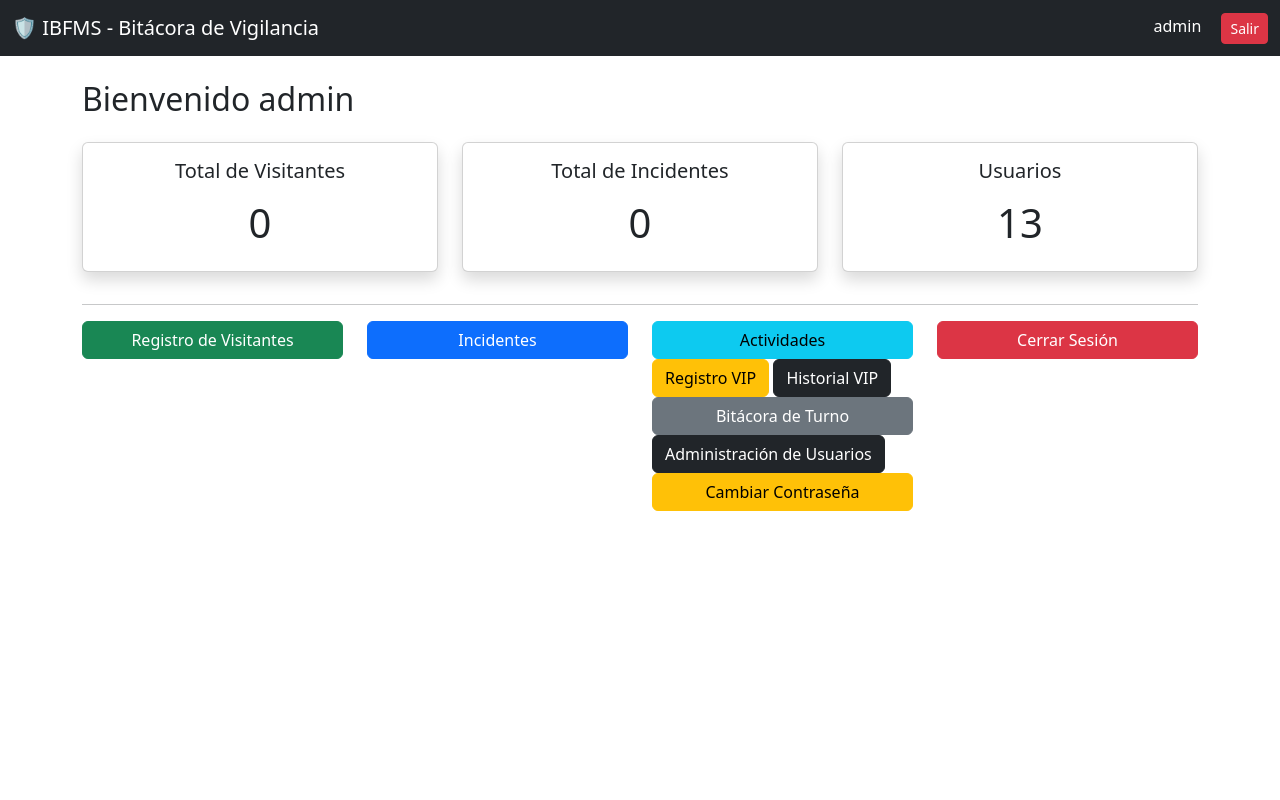
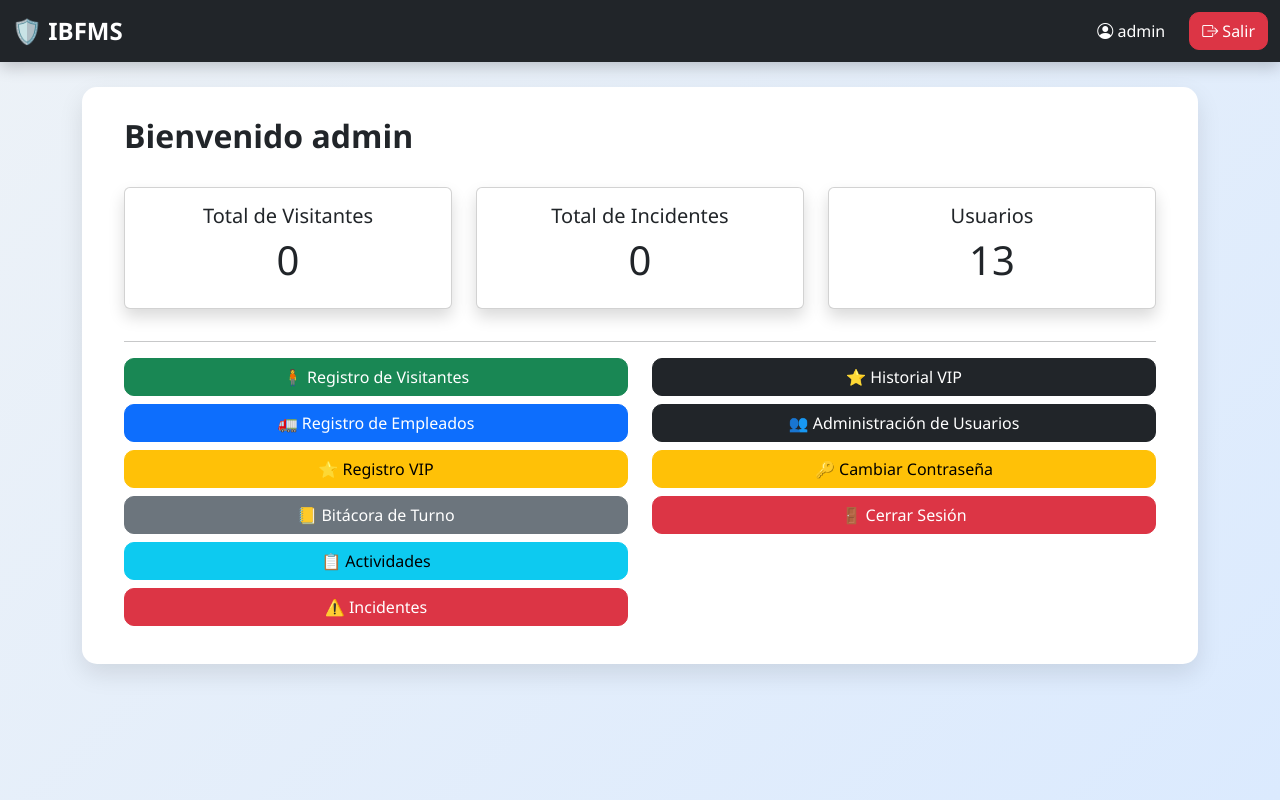
Before and after one commit to ullsesojeda/ibfms, a Flask app: page /dashboard in a window 1280 px wide. Run offline with Flask 3, Linux system fonts and the light colour scheme; a user stored in the database is signed in; data comes from the database, SQL or seed files in the repository; data that the repository does not hold is empty.

Commit message:
Add files via upload

```diff
--- a/app.py
+++ b/app.py
@@ -28,7 +28,8 @@ from models import (
     Incidente,
     Actividad,
     BitacoraTurno,
-    RegistroVIP
+    RegistroVIP,
+    Empleado
 )
 
 from datetime import datetime
@@ -566,6 +567,77 @@ def actividades():
         )
 
 @app.route(
+    "/empleados",
+    methods=["GET", "POST"]
+)
+@login_required
+def empleados():
+
+    if request.method == "POST":
+
+        nuevo = Empleado(
+            fecha=datetime.now().strftime(
+                "%d/%m/%Y"
+            ),
+            chofer=request.form["chofer"],
+            vehiculo=request.form["vehiculo"],
+            entrada=datetime.now().strftime(
+                "%H:%M:%S"
+            ),
+            guardia=current_user.usuario
+        )
+
+        db.session.add(nuevo)
+        db.session.commit()
+
+        flash(
+            "Entrada registrada.",
+            "success"
+        )
+
+        return redirect(
+            url_for("empleados")
+        )
+
+    datos = (
+        Empleado.query
+        .order_by(
+            Empleado.id.desc()
+        )
+        .all()
+    )
+
+    return render_template(
+        "empleados.html",
+        empleados=datos
+    )
+
+@app.route(
+    "/registrar_salida_empleado/<int:id>"
+)
+@login_required
+def registrar_salida_empleado(id):
+
+    empleado = Empleado.query.get_or_404(id)
+
+    empleado.salida = (
+        datetime.now().strftime(
+            "%H:%M:%S"
+        )
+    )
+
+    db.session.commit()
+
+    flash(
+        "Salida registrada.",
+        "success"
+    )
+
+    return redirect(
+        url_for("empleados")
+    )
+
+@app.route(
     "/registro_vip",
     methods=["GET", "POST"]
 )
--- a/templates/base.html
+++ b/templates/base.html
@@ -1,57 +1,156 @@
 <!DOCTYPE html>
 <html lang="es">
+
 <head>
+
     <meta charset="UTF-8">
-    <meta name="viewport" content="width=device-width, initial-scale=1">
+
+    <meta
+        name="viewport"
+        content="width=device-width, initial-scale=1"
+    >
+
     <title>IBFMS</title>
 
     <link
         href="https://cdn.jsdelivr.net/npm/bootstrap@5.3.3/dist/css/bootstrap.min.css"
         rel="stylesheet"
     >
+
+    <link
+        rel="stylesheet"
+        href="https://cdn.jsdelivr.net/npm/bootstrap-icons@1.11.3/font/bootstrap-icons.min.css"
+    >
+
+    <style>
+
+        body{
+
+            background:linear-gradient(
+                135deg,
+                #edf2f7,
+                #dbeafe
+            );
+
+            min-height:100vh;
+
+            font-family:Segoe UI,Tahoma,Geneva,Verdana,sans-serif;
+
+        }
+
+        .navbar{
+
+            box-shadow:0 5px 15px rgba(0,0,0,.20);
+
+        }
+
+        .contenido{
+
+            background:white;
+
+            padding:30px;
+
+            border-radius:15px;
+
+            box-shadow:0 10px 25px rgba(0,0,0,.10);
+
+            margin-top:25px;
+
+            margin-bottom:30px;
+
+        }
+
+        .alert{
+
+            border-radius:10px;
+
+        }
+
+        .btn{
+
+            border-radius:10px;
+
+        }
+
+        table{
+
+            background:white;
+
+        }
+
+        h2{
+
+            font-weight:bold;
+
+        }
+
+    </style>
+
 </head>
 
 <body>
 
-<nav class="navbar navbar-dark bg-dark">
+<nav class="navbar navbar-expand-lg navbar-dark bg-dark">
+
 <div class="container-fluid">
-        <span class="navbar-brand">
-            🛡️ IBFMS - Bitácora de Vigilancia
+
+<span class="navbar-brand fs-4">
+
+🛡️ <strong>IBFMS</strong>
+
 </span>
 
 {% if current_user.is_authenticated %}
-        <div>
-            <span class="text-white me-3">
+
+<div class="d-flex align-items-center">
+
+<span class="text-white me-4">
+
+<i class="bi bi-person-circle"></i>
+
 {{ current_user.usuario }}
+
 </span>
 
 <a
 href="{{ url_for('logout') }}"
-                class="btn btn-danger btn-sm"
+class="btn btn-danger"
 >
+
+<i class="bi bi-box-arrow-right"></i>
+
 Salir
+
 </a>
+
 </div>
+
 {% endif %}
+
 </div>
+
 </nav>
 
-<div class="container mt-4">
+<div class="container">
 
-{% with messages =
-get_flashed_messages(with_categories=true) %}
+<div class="contenido">
+
+{% with messages = get_flashed_messages(with_categories=true) %}
 
 {% if messages %}
 
-{% for categoria, mensaje in messages %}
+{% for categoria,mensaje in messages %}
 
 <div class="alert alert-{{ categoria }}">
+
 {{ mensaje }}
+
 </div>
 
 {% endfor %}
 
 {% endif %}
+
 {% endwith %}
 
 {% block contenido %}
@@ -59,5 +158,8 @@ get_flashed_messages(with_categories=true) %}
 
 </div>
 
+</div>
+
 </body>
+
 </html>
--- a/templates/dashboard.html
+++ b/templates/dashboard.html
@@ -2,58 +2,72 @@
 
 {% block contenido %}
 
-<div class="row">
+<div class="container">
+
+    <div class="row mb-4">
 
         <div class="col-12">
-        <h2 class="mb-4">
+            <h2>
                 Bienvenido {{ current_user.usuario }}
             </h2>
         </div>
 
     </div>
 
-<div class="row">
+    <div class="row text-center">
 
         <div class="col-md-4 mb-3">
+
             <div class="card shadow">
-            <div class="card-body text-center">
+
+                <div class="card-body">
 
                     <h5>Total de Visitantes</h5>
 
-                <h1 class="mt-3">
+                    <h1>
                         {{ visitantes }}
                     </h1>
 
                 </div>
+
             </div>
+
         </div>
 
         <div class="col-md-4 mb-3">
+
             <div class="card shadow">
-            <div class="card-body text-center">
+
+                <div class="card-body">
 
                     <h5>Total de Incidentes</h5>
 
-                <h1 class="mt-3">
+                    <h1>
                         {{ incidentes }}
                     </h1>
 
                 </div>
+
             </div>
+
         </div>
 
         <div class="col-md-4 mb-3">
+
             <div class="card shadow">
-            <div class="card-body text-center">
+
+                <div class="card-body">
 
                     <h5>Usuarios</h5>
 
-                <h1 class="mt-3">
+                    <h1>
                         {{ usuarios }}
                     </h1>
 
                 </div>
+
             </div>
+
         </div>
 
     </div>
@@ -62,83 +76,90 @@
 
     <div class="row">
 
-    <div class="col-md-3 mb-3">
+        <div class="col-md-6">
 
             <a
                 href="{{ url_for('visitantes') }}"
-            class="btn btn-success w-100"
+                class="btn btn-success w-100 mb-2"
             >
-            Registro de Visitantes
+                🧍 Registro de Visitantes
+            </a>
+
+            <a
+                href="{{ url_for('empleados') }}"
+                class="btn btn-primary w-100 mb-2"
+            >
+                🚛 Registro de Empleados
+            </a>
+
+            <a
+                href="{{ url_for('registro_vip') }}"
+                class="btn btn-warning w-100 mb-2"
+            >
+                ⭐ Registro VIP
+            </a>
+
+            <a
+                href="{{ url_for('bitacora_turno') }}"
+                class="btn btn-secondary w-100 mb-2"
+            >
+                📒 Bitácora de Turno
+            </a>
+
+            <a
+                href="{{ url_for('actividades') }}"
+                class="btn btn-info w-100 mb-2"
+            >
+                📋 Actividades
+            </a>
+
+            <a
+                href="{{ url_for('incidentes') }}"
+                class="btn btn-danger w-100 mb-2"
+            >
+                ⚠️ Incidentes
             </a>
 
         </div>
 
-    <div class="col-md-3 mb-3">
+        <div class="col-md-6">
+
+            {% if current_user.rol == "admin" %}
 
             <a
-    href="{{ url_for('incidentes') }}"
-    class="btn btn-primary w-100"
+                href="{{ url_for('historial_vip') }}"
+                class="btn btn-dark w-100 mb-2"
             >
-    Incidentes
+                ⭐ Historial VIP
             </a>
 
-    </div>
-
-    <div class="col-md-3 mb-3">
-
-        <a href="{{ url_for('actividades') }}"
-    class="btn btn-info w-100">
-    Actividades
+            <a
+                href="{{ url_for('usuarios') }}"
+                class="btn btn-dark w-100 mb-2"
+            >
+                👥 Administración de Usuarios
             </a>
 
-    <a href="{{ url_for('registro_vip') }}"
-   class="btn btn-warning">
-    Registro VIP
-</a>
-    {% if current_user.rol == 'admin' %}
-<a
-    href="{{ url_for('historial_vip') }}"
-    class="btn btn-dark"
->
-    Historial VIP
-</a>
-{% endif %}
-<a
-    href="{{ url_for('bitacora_turno') }}"
-    class="btn btn-secondary w-100"
->
-    Bitácora de Turno
-</a>
-
-{% if current_user.rol == 'admin' %}
-<a
-    href="{{ url_for('usuarios') }}"
-    class="btn btn-dark"
->
-    Administración de Usuarios
-</a>
             {% endif %}
 
             <a
                 href="{{ url_for('cambiar_password') }}"
-            class="btn btn-warning w-100"
+                class="btn btn-warning w-100 mb-2"
             >
-            Cambiar Contraseña
+                🔑 Cambiar Contraseña
             </a>
-
-    </div>
-
-    <div class="col-md-3 mb-3">
 
             <a
                 href="{{ url_for('logout') }}"
                 class="btn btn-danger w-100"
             >
-            Cerrar Sesión
+                🚪 Cerrar Sesión
             </a>
 
         </div>
 
     </div>
 
+</div>
+
 {% endblock %}
```
Also changed, not shown: config.py (+3 -4 lines), models.py (+42 -0 lines), templates/empleados.html (added, +165 -0 lines), templates/registro_vip.html (+6 -22 lines). Lines whose indentation alone changed are shown as unchanged.
